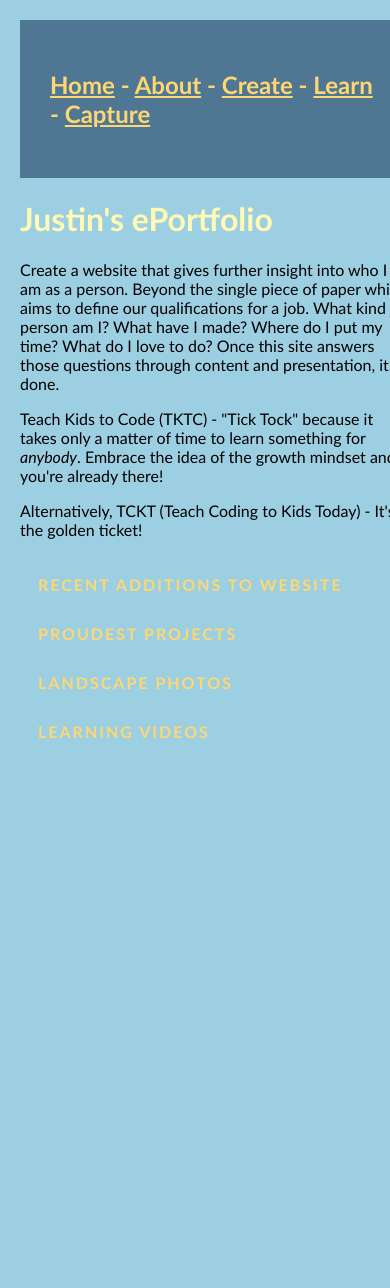
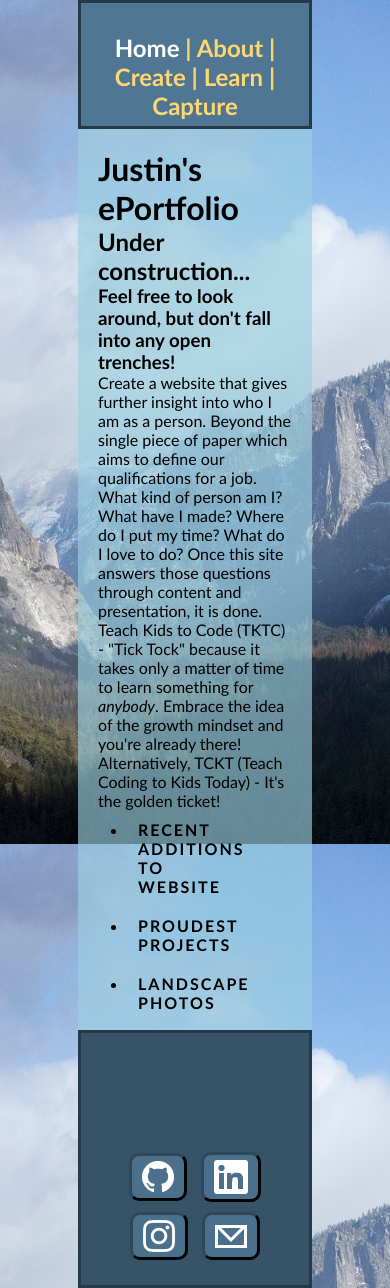
Before and after one commit to RhinoBabies/portfolio, a plain HTML site: page index.html in a window 390 px wide. Before the commit the page ends 844 px from the top, so only its background shows below. Drawn offline with Linux system fonts and the light colour scheme.

Commit message:
Social links included, grid layout made; hoping to adjust background image for mobile-friendly responsiveness.

```diff
--- a/index.html
+++ b/index.html
@@ -3,15 +3,20 @@
 
 	<head>
 		<title>Think, Code, Play</title>
-		<link rel="stylesheet" href="styles.css">
+		<link rel="stylesheet" href="styles.css" type="text/css">
 	</head>
 
-	<body>
+	<body class="grid">
+		<div class="bg"></div>
 		<nav class="navigation">
-			<h2><a href="./index.html">Home</a> - <a href="./about.html">About</a> - <a href="./create.html">Create</a> - <a href="./learn.html">Learn</a> - <a href="./capture.html">Capture</a></h2>
+			<h2><a class="current" href="./index.html">Home</a> | <a href="./about.html">About</a> | <a href="./create.html">Create</a> | <a href="./learn.html">Learn</a> | <a href="./capture.html">Capture</a></h2>
 		</nav>
 
+		<main>
 			<h1>Justin's ePortfolio</h1>
+
+			<h2>Under construction...</h2>
+			<h3>Feel free to look around, but don't fall into any open trenches!</h3>
 
 			<p>Create a website that gives further insight into who I am as a person. Beyond the single piece of paper which aims to define our qualifications for a job. What kind of person am I? What have I made? Where do I put my time? What do I love to do? Once this site answers those questions through content and presentation, it is done.</p>
 			<p>Teach Kids to Code (TKTC) - "Tick Tock" because it takes only a matter of time to learn something for <em>anybody</em>. Embrace the idea of the growth mindset and you're already there!</p>
@@ -23,7 +28,30 @@
 				<li>Landscape photos</li>
 				<li>Learning videos</li>
 			</ul>
+		</main>
 
+		<footer>
+			<a href="">
+				<div class="icon">
+					<img src="images/social/github-light.png" target="_blank" alt="GitHub" />
+				</div>
+			</a>
+			<a href="https://www.linkedin.com/in/jmvessey/">
+				<div class="icon">
+					<img src="images/social/linkedin.png" target="_blank" alt="LinkedIn" />
+				</div>
+			</a>
+			<a href="https://www.instagram.com/rhinobabies/">
+				<div class="icon">
+					<img src="images/social/instagram.png" target="_blank" alt="Instagram" />
+				</div>
+			</a>
+			<a href="mailto:jmvessey@gmail.com?subject=Let's%20chat!">
+				<div class="icon">
+					<img src="images/social/email.png" target="_blank" alt="Email" />
+				</div>
+			</a>
+		</footer>
 	</body>
 
 </html>
--- a/styles.css
+++ b/styles.css
@@ -1,93 +1,111 @@
 /* CSS for ePortfolio Site */
+
+* {
+	margin: 0;
+	padding: 0;
+	box-sizing: border-box;
+}
 
 body {
 	background: #9ccfe2;
 	font-family: Calibri, Optima, Arial, san-serif;
-	margin-top: 20px;
-	margin-right: 20px;
-	margin-left: 20px;
-	margin-bottom: 20px;
-	width: 100%;
-	position: relative;
+	min-height: 100vh;
 }
 
-/* Navigation */
+.grid {
+	display: grid;
+	grid-template-rows: 10% 1fr 20%;
+	grid-template-columns: 20% 1fr 1fr 20%;
+}
+
+.bg {
+	grid-area: 1 / 1 / 4 / 5;
+	z-index: -1;
+	background-image: url(images/yosemite-bg.jpg);
+	background-attachment: fixed;
+	background-size: cover;
+}
 
 .navigation {
+  grid-area: nav;
+  grid-area: 1 / 2 / 2 / 4;
   background-color: #4f7793;
   padding: 30px;
+  width: auto;
+  text-align: center;
+  border: 3px solid #253946;
 }
 
 .navigation h2, a {
   color: #ffd772;
+  text-decoration: none;
+	transition: all .5s;
 }
 
-h1 {
-  color: #fffbb5;
+.navigation a:hover, a.current {
+  color: #FFF;
+}
+
+main {
+	grid-area: main;
+	grid-area: 2 / 2 / 3 / 4;
+	min-height: 500px;
+	background-color: hsla(196,55%,75%,0.64);
+	padding: 20px;
 }
 
 ul {
-  padding: 0;
-  margin: 0;
+  padding: 0px 30px;
 }
 
 li {
-  color: #ffd772;
-  display: inline-block;
   font-size: 16px;
   font-weight: 700;
   letter-spacing: 2px;
   margin: 0;
-  padding: 20px 18px 10px 18px;
+  padding: 10px;
   text-transform: uppercase;
 }
 
-.active {
-  color: #88CCF1;
+
+/* Footer and Social Media Icons */
+
+footer {
+	grid-area: footer;
+	grid-area: 3 / 2 / 4 / 4;
+	align-content: flex-end;
+	color: white;
+	background-color: #375367;
+	border: medium solid #253946;
+	text-align: center;
+	padding: 20px;
 }
 
-/* Table */
-
-table {
-  height: 40%;
-  left: 10%;
-  margin: 20px auto;
-  overflow-y: scroll;
-  position: static;
-  width: 80%;
+.icon {
+	display: inline-block;
+	background-color: #4A708B;
+	border: medium outset #2F4859;
+	border-radius: 10px;
+	padding: 0;
+	margin: 5px;
+	transition: background-color .5s;
 }
 
-thead th {
-  background: #88CCF1;
-  color: #FFF;
-  font-family: 'Lato', sans-serif;
-  font-size: 16px;
-  font-weight: 100;
-  letter-spacing: 2px;
-  text-transform: uppercase;
+.icon img {
+	padding: 5px 10px;
+	vertical-align: middle;
 }
 
-tr {
-  background: #f4f7f8;
-  border-bottom: 1px solid #FFF;
-  margin-bottom: 5px;
+.icon:hover {
+	background-color: #6891AF;
 }
 
-th, td {
-  font-family: 'Lato', sans-serif;
-  font-weight: 400;
-  padding: 20px;
-  text-align: left;
-  width: 33.3333%;
-  font-size: 18px;
+.icon:active {
+	border-style: inset;
+	background-color: #344F62;
 }
 
-.search {
-  background-color: #FFF;
-  border: 1px solid #DDD;
-  border-radius: 3px;
-  color: #AAA;
-  padding: 20px;
-  margin: 50px auto 0px auto;
-  width: 77%;
+.icon img:active {
+	opacity: .5;
+	transform: translate(2px, 2px);
 }
```
Also changed, not shown: about.html (+9 -2 lines), capture.html (+1 -1 lines), create.html (+1 -1 lines), learn.html (+2 -2 lines), resources.html (added, +17 -0 lines), codecademy_summaries.txt (added), images/diagram-boxmodel.svg (added), images/leaves.jpg (added), images/social/email.png (added), images/social/github-light.png (added), images/social/instagram.png (added), images/social/linkedin.png (added), images/yosemite-bg.jpg (added), scripts/detectmobilebrowser.js.txt (added), 1 other file. Lines whose indentation alone changed are shown as unchanged.
